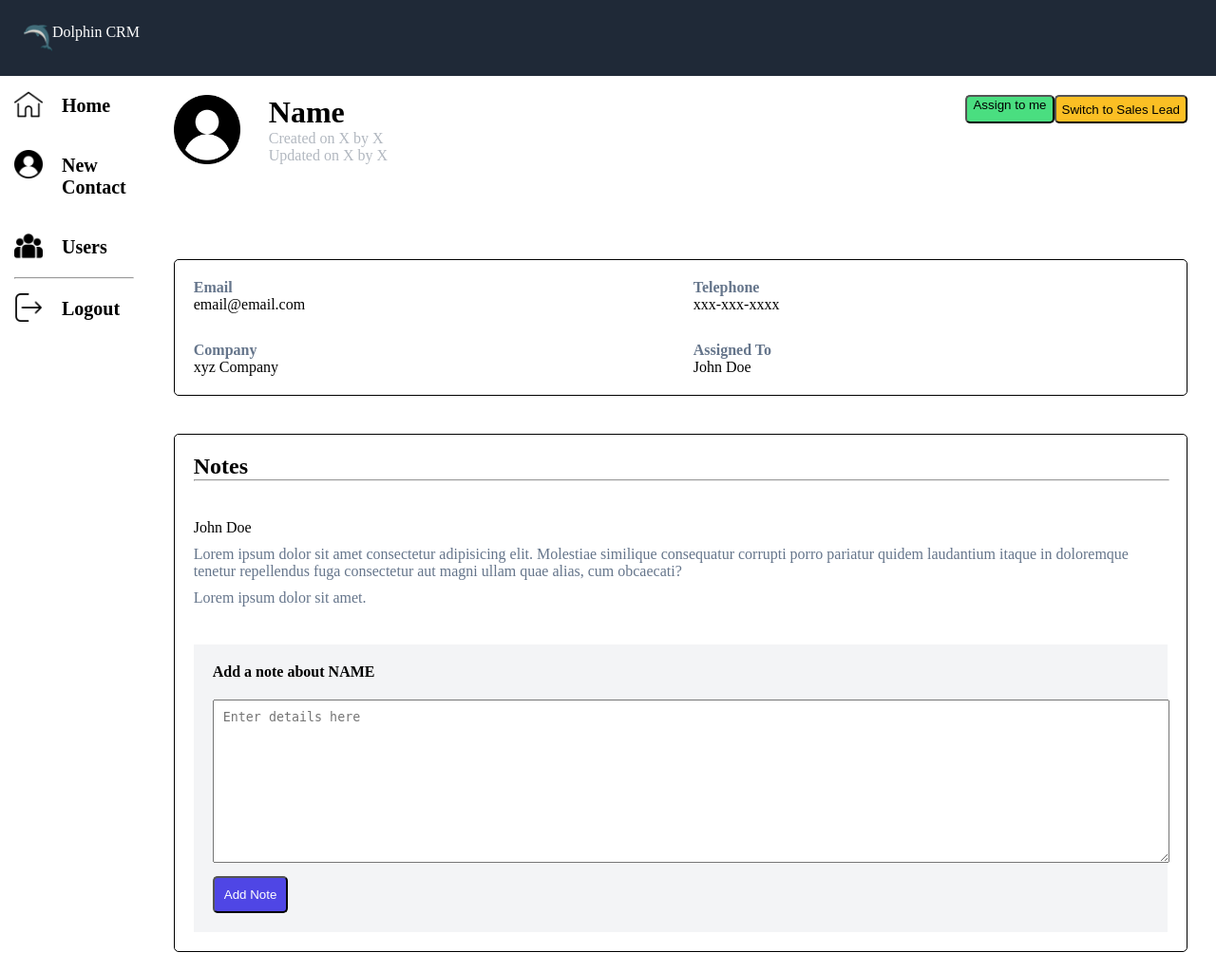
After one commit to tvjones/info2180-finalproject, a PHP site: page /contact-details.html in a window 1280 px wide. The commit adds this page. Shown: the whole page at 95% size. Run offline with PHP 8.4, Linux system fonts and the light colour scheme.

Commit message:
contact details implementation

```diff
--- /dev/null
+++ b/contact-details.css
@@ -0,0 +1,168 @@
+* {
+  margin: 0;
+}
+
+div.branding {
+  background-color: #1f2937;
+  color: white;
+  padding: 25px;
+  display: flex;
+}
+
+
+aside {
+  background-color: white;
+  width: 15%;
+  min-height: 100vh;
+  padding-left: 15px;
+}
+
+
+aside > div{
+    display: flex;
+}
+
+aside > div img{
+    margin-top: 15px;
+}
+
+aside p {
+  font-weight: bold;
+  font-size: 20px;
+  padding: 20px;
+  cursor: pointer;
+  width: fit-content;
+}
+
+hr {
+  width: 90%;
+}
+
+main {
+  display: flex;
+}
+
+main > div {
+  padding: 20px 30px;
+}
+
+#intro {
+  display: flex;
+  justify-content: space-between;
+}
+
+#intro :nth-child(1) {
+  display: flex;
+}
+
+#intro img{
+    margin-right: 30px;
+}
+
+#functions {
+  display: flex;
+  justify-content: space-between;
+  min-width: 20%;
+}
+
+#functions button {
+  border-radius: 5px;
+  height: 30px;
+}
+
+#functions :nth-child(1) {
+  background-color: #4ade80;
+}
+
+#functions :nth-child(2) {
+  background-color: #fbbf24;
+}
+
+#intro > div > div > p {
+  color: #b2b8c0;
+}
+
+#details {
+  margin-top: 100px;
+  border: 1px solid black;
+  padding: 20px;
+  display: grid;
+  grid-template-columns: 2;
+  grid-template-rows: 2;
+  row-gap: 30px;
+  border-radius: 5px;
+}
+
+.email > p:nth-child(1),
+.telephone > p:nth-child(1),
+.company > p:nth-child(1),
+.assigned > p:nth-child(1) {
+  color: #65758b;
+  font-weight: bold;
+}
+
+.email {
+  grid-row: 1;
+  grid-column: 1;
+}
+
+.telephone {
+  grid-row: 1;
+  grid-column: 2;
+}
+
+.company {
+  grid-row: 2;
+  grid-column: 1;
+}
+
+.assigned {
+  grid-row: 2;
+  grid-column: 2;
+}
+
+#notes {
+  margin-top: 40px;
+  border: 1px solid black;
+  padding: 20px;
+  border-radius: 5px;
+}
+
+#notes hr {
+  width: 100%;
+}
+
+div.note {
+  margin: 40px 0;
+}
+
+div.note p.comment,
+div.note p.date {
+  margin-top: 10px;
+  margin-bottom: 10px;
+  color: #65758b;
+}
+
+#add-note {
+  background-color: #f3f4f6;
+  padding: 20px;
+}
+
+#add-note p {
+  font-weight: bold;
+}
+
+#add-note textarea {
+  margin-top: 20px;
+  width: 100%;
+  padding: 10px;
+}
+
+#add-note button{
+    background-color: #4f46e5;
+    color: white;
+    border-radius: 5px;
+    display: block;
+    padding: 10px;
+    margin-top: 10px;
+}
--- /dev/null
+++ b/contact-details.html
@@ -0,0 +1,97 @@
+<!DOCTYPE html>
+<html lang="en">
+  <head>
+    <meta charset="UTF-8" />
+    <meta http-equiv="X-UA-Compatible" content="IE=edge" />
+    <meta name="viewport" content="width=device-width, initial-scale=1.0" />
+    <title>Dolphin CRM</title>
+    <link rel="stylesheet" href="contact-details.css" />
+  </head>
+  <body>
+    <div class="branding">
+      <img src="./images/dolphin.png" width="30px" alt="dolphin logo" />
+      <p>Dolphin CRM</p>
+    </div>
+    <main>
+      <aside>
+        <div>
+          <img src="./images/home.png" width="30px" height="30px" alt="home" />
+          <p>Home</p>
+        </div>
+        <div>
+          <img src="./images/user.png" alt="" width="30px" height="30px" />
+          <p>New Contact</p>
+        </div>
+        <div>
+          <img src="./images/group.png" width="30px" height="30px" alt="" />
+          <p>Users</p>
+        </div>
+
+        <hr />
+        <div>
+            <img src="./images/logout.png" width="30px" height="30px" alt="">
+            <p>Logout</p></div>
+      </aside>
+      <div>
+        <div id="intro">
+          <div>
+            <img src="./images/user.png" width="70px" alt="profile picture" />
+            <div>
+              <h1>Name</h1>
+              <p>Created on X by X</p>
+              <p>Updated on X by X</p>
+            </div>
+          </div>
+          <div id="functions">
+            <button>Assign to me</button>
+            <button>Switch to Sales Lead</button>
+          </div>
+        </div>
+        <div id="details">
+          <div class="email">
+            <p>Email</p>
+            <p>email@email.com</p>
+          </div>
+          <div class="telephone">
+            <p>Telephone</p>
+            <p>xxx-xxx-xxxx</p>
+          </div>
+          <div class="company">
+            <p>Company</p>
+            <p>xyz Company</p>
+          </div>
+          <div class="assigned">
+            <p>Assigned To</p>
+            <p>John Doe</p>
+          </div>
+        </div>
+        <div id="notes">
+          <h2>Notes</h2>
+          <hr />
+          <div class="note">
+            <p class="author">John Doe</p>
+            <p class="comment">
+              Lorem ipsum dolor sit amet consectetur adipisicing elit. Molestiae
+              similique consequatur corrupti porro pariatur quidem laudantium
+              itaque in doloremque tenetur repellendus fuga consectetur aut
+              magni ullam quae alias, cum obcaecati?
+            </p>
+            <p class="date">Lorem ipsum dolor sit amet.</p>
+          </div>
+
+          <div id="add-note">
+            <p>Add a note about NAME</p>
+            <textarea
+              name=""
+              id=""
+              cols="30"
+              rows="10"
+              placeholder="Enter details here"
+            ></textarea>
+            <button>Add Note</button>
+          </div>
+        </div>
+      </div>
+    </main>
+  </body>
+</html>
--- a/landing-page.css
+++ b/landing-page.css
@@ -48,4 +48,5 @@ div.branding{
     background-color: #1f2937;
     color: white;
     padding: 25px;
+    display: flex;
 }
--- a/landing.html
+++ b/landing.html
@@ -9,6 +9,7 @@
 </head>
 <body>
     <div class="branding">
+        <img src="./images/dolphin.png" width="30px" alt="dolphin logo">
         <p>Dolphin CRM</p>
     </div>
     <h1>Login</h1>
```
Also changed, not shown: user-creation.css (+14 -3 lines), user-creation.html (+17 -4 lines), images/dolphin.png (added), images/group.png (added), images/home.png (added), images/logout.png (added), images/user.png (added).
